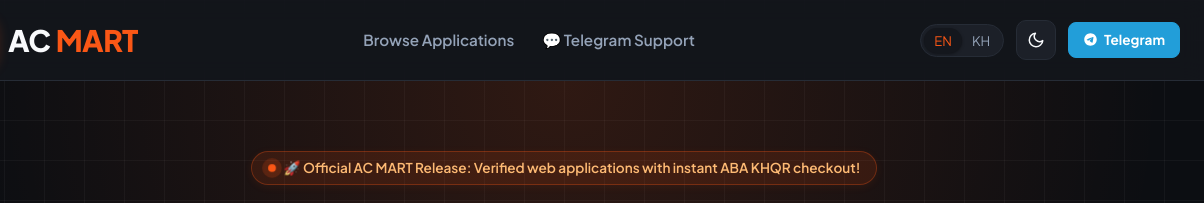
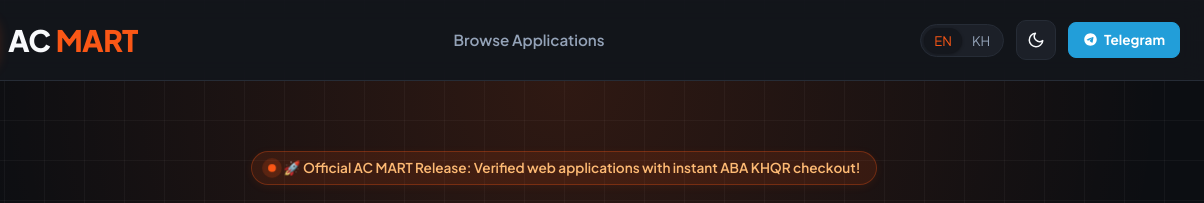
Before and after one commit to boreykem/ac-mart-store, a website: page index.html in a window 1280 px wide. Shown: the top 203 px of the page, 76-1280 px from the left. Drawn offline with Linux system fonts and the light colour scheme; a web font is replaced by a local one.

Commit message:
remove: clean redundant Telegram Support text link from desktop navbar

```diff
--- a/index.html
+++ b/index.html
@@ -36,11 +36,6 @@
       <!-- Desktop Nav Links -->
       <ul class="nav-links desktop-nav" id="navLinksList">
         <li><a class="nav-link active" href="#marketplaceCatalog" id="navMarketplace" data-i18n="nav_marketplace">Browse Applications</a></li>
-        <li>
-          <a class="nav-link" href="https://t.me/Acmart6666" target="_blank" rel="noopener noreferrer" style="display: inline-flex; align-items: center; gap: 6px;">
-            <span data-i18n="nav_telegram_support">💬 Telegram Support</span>
-          </a>
-        </li>
       </ul>
 
       <div class="nav-actions">
```
